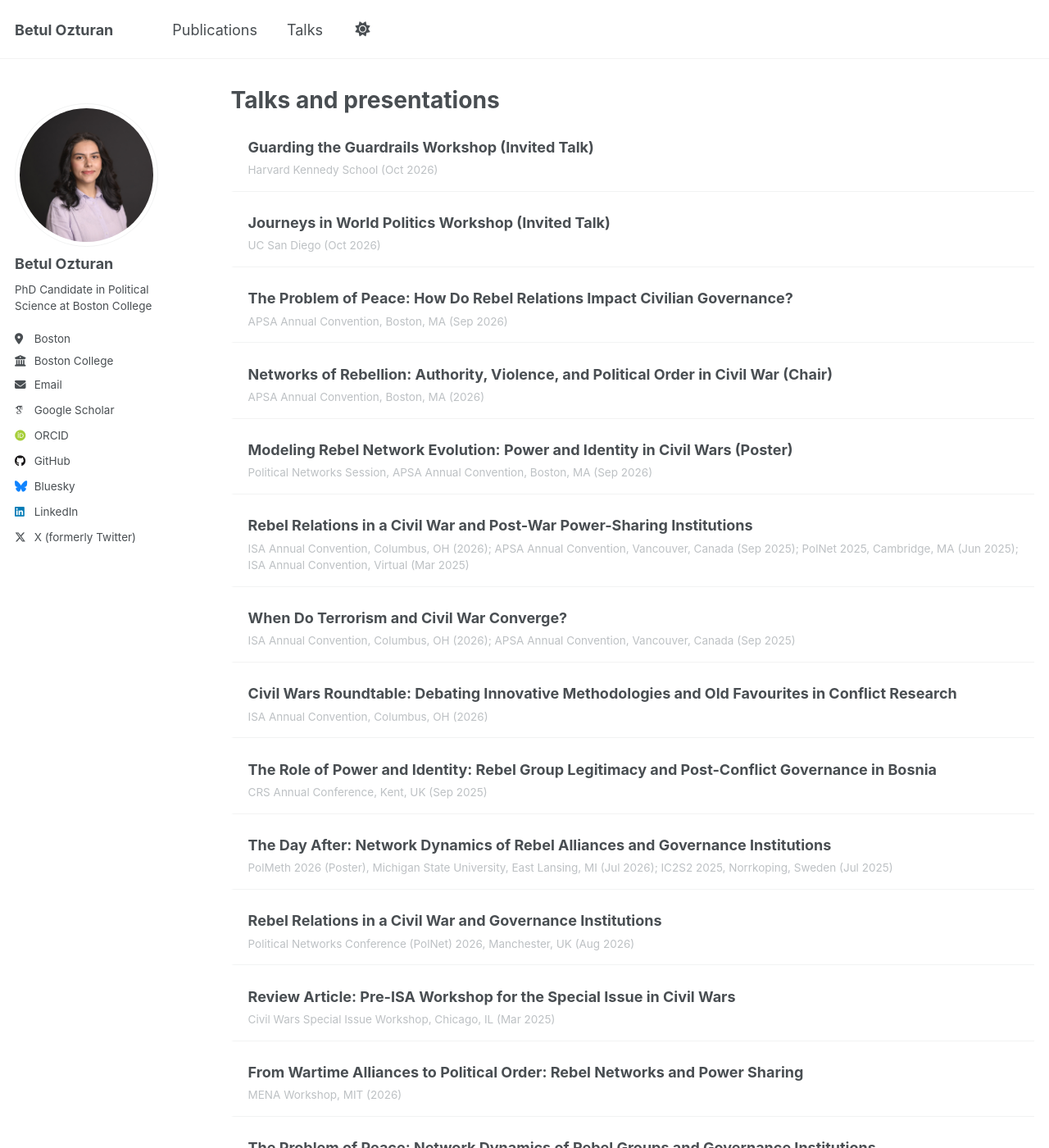
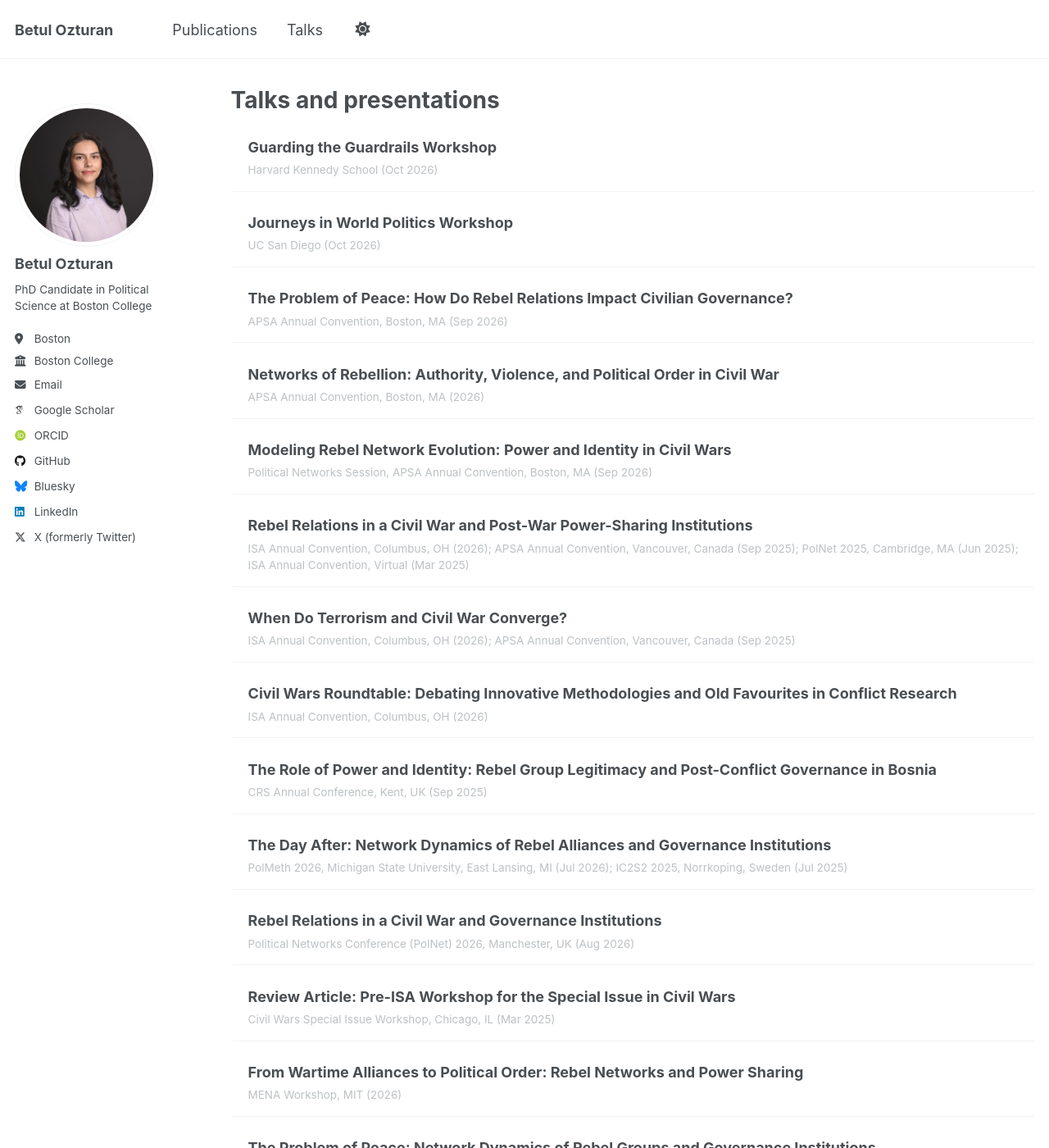
Before and after one commit to betulozturan/betulozturan.github.io, a Jekyll site: the page built from _pages/talks.html, in a window 1280 px wide and 1400 px high. Shown: the whole window at 82% size. Built offline with Jekyll 4.4.1, drawn with Linux system fonts in a browser that asks for light colours; some web fonts are replaced.

Commit message:
Remove presentation-type labels from talks, link DOIs in publications
Drop the "(Invited Talk)" / "(Chair)" / "(Poster)" annotations from
talk titles and venues. Turn the three DOI URLs in publications.html
into clickable links.

```diff
--- a/_pages/publications.html
+++ b/_pages/publications.html
@@ -17,13 +17,13 @@ author_profile: true
 
 <div class="pub-entry">
 <p class="pub-entry__title">How Students and the Public Define Terrorism, and How Education Affects Those Definitions</p>
-<p class="pub-entry__meta">Krause, P., Özturan, B., &amp; Young, L. (2025). <em>Terrorism and Political Violence</em>, 1–20. https://doi.org/10.1080/09546553.2025.2509130</p>
+<p class="pub-entry__meta">Krause, P., Özturan, B., &amp; Young, L. (2025). <em>Terrorism and Political Violence</em>, 1–20. <a href="https://doi.org/10.1080/09546553.2025.2509130">https://doi.org/10.1080/09546553.2025.2509130</a></p>
 <p class="pub-entry__abstract">How do students and the public define terrorism, and what impact does education have on those definitions? We gathered evidence from an extensive series of experimental and observational surveys involving students in 31 terrorism and non-terrorism related courses at 12 universities, as well as online survey experiments of the general public. Students and the public initially define terrorism as being committed by non-state actors and targeting civilians at a far lower rate than do academics and governments, although those percentages increase after students and the public take courses and watch video lectures on terrorism. Although other studies identify the religion of the perpetrator (especially Islam) as perhaps the most significant element in implicit, revealed definitions of terrorism, almost no students or members of the public mentioned religion or Islam in any form in their explicit, stated definitions. Finally, latent variable analysis reveals that the more that students and the public learn about terrorism, the more they define it as a rational act. Our findings reveal how the uninformed public's lack of specificity on perpetrators and victims enables the idea that "one person's terrorist is another person's freedom fighter," but also how education can change those definitions and, perhaps, their application.</p>
 </div>
 
 <div class="pub-entry">
 <p class="pub-entry__title">Mapping Political Violence in Turkey: When Terrorism and Civil War Converge</p>
-<p class="pub-entry__meta">Ozturan, B. (2024). <em>APSA Preprints</em>. https://doi.org/10.33774/apsa-2024-wg865</p>
+<p class="pub-entry__meta">Ozturan, B. (2024). <em>APSA Preprints</em>. <a href="https://doi.org/10.33774/apsa-2024-wg865">https://doi.org/10.33774/apsa-2024-wg865</a></p>
 <p class="pub-entry__abstract">This study introduces the Political Violence in Türkiye Event Dataset (POLVITED), a resource designed to provide a more comprehensive estimation of political violence in Türkiye. I employ the Matching Event Data by Location, Time, and Type (MELTT) methodology to integrate data from the Global Terrorism Database (GTD) and the Uppsala Conflict Data Programme Georeferenced Event Dataset (UCDP-GED). The findings reveal that UCDP-GED captures 60% of political violence incidents in Türkiye, GTD records 40%, and only 15% of incidents are documented in both datasets. By eliminating duplicate records and mitigating reporting bias, POLVITED offers a more comprehensive representation of political violence in Turkey. Additionally, a comparison with official reports demonstrates that while reporting bias cannot be entirely eradicated, data integration significantly enhances dataset coverage and reliability.</p>
 </div>
 
@@ -98,7 +98,7 @@ author_profile: true
 
 <div class="pub-entry">
 <p class="pub-entry__title">Review of Governing After War: Rebel Victories and Post-War Statebuilding</p>
-<p class="pub-entry__meta">Ozturan, B. (Forthcoming). <em>Civil Wars</em>. https://doi.org/10.1080/13698249.2026.2718634</p>
+<p class="pub-entry__meta">Ozturan, B. (Forthcoming). <em>Civil Wars</em>. <a href="https://doi.org/10.1080/13698249.2026.2718634">https://doi.org/10.1080/13698249.2026.2718634</a></p>
 </div>
 
 </div>
--- a/_pages/talks.html
+++ b/_pages/talks.html
@@ -13,11 +13,11 @@ author_profile: true
 
 <ul class="talks-list">
   <li>
-    <p class="talk-title">Guarding the Guardrails Workshop (Invited Talk)</p>
+    <p class="talk-title">Guarding the Guardrails Workshop</p>
     <p class="talk-venue">Harvard Kennedy School (Oct 2026)</p>
   </li>
   <li>
-    <p class="talk-title">Journeys in World Politics Workshop (Invited Talk)</p>
+    <p class="talk-title">Journeys in World Politics Workshop</p>
     <p class="talk-venue">UC San Diego (Oct 2026)</p>
   </li>
   <li>
@@ -25,11 +25,11 @@ author_profile: true
     <p class="talk-venue">APSA Annual Convention, Boston, MA (Sep 2026)</p>
   </li>
   <li>
-    <p class="talk-title">Networks of Rebellion: Authority, Violence, and Political Order in Civil War (Chair)</p>
+    <p class="talk-title">Networks of Rebellion: Authority, Violence, and Political Order in Civil War</p>
     <p class="talk-venue">APSA Annual Convention, Boston, MA (2026)</p>
   </li>
   <li>
-    <p class="talk-title">Modeling Rebel Network Evolution: Power and Identity in Civil Wars (Poster)</p>
+    <p class="talk-title">Modeling Rebel Network Evolution: Power and Identity in Civil Wars</p>
     <p class="talk-venue">Political Networks Session, APSA Annual Convention, Boston, MA (Sep 2026)</p>
   </li>
   <li>
@@ -50,7 +50,7 @@ author_profile: true
   </li>
   <li>
     <p class="talk-title">The Day After: Network Dynamics of Rebel Alliances and Governance Institutions</p>
-    <p class="talk-venue">PolMeth 2026 (Poster), Michigan State University, East Lansing, MI (Jul 2026); IC2S2 2025, Norrkoping, Sweden (Jul 2025)</p>
+    <p class="talk-venue">PolMeth 2026, Michigan State University, East Lansing, MI (Jul 2026); IC2S2 2025, Norrkoping, Sweden (Jul 2025)</p>
   </li>
   <li>
     <p class="talk-title">Rebel Relations in a Civil War and Governance Institutions</p>
```
